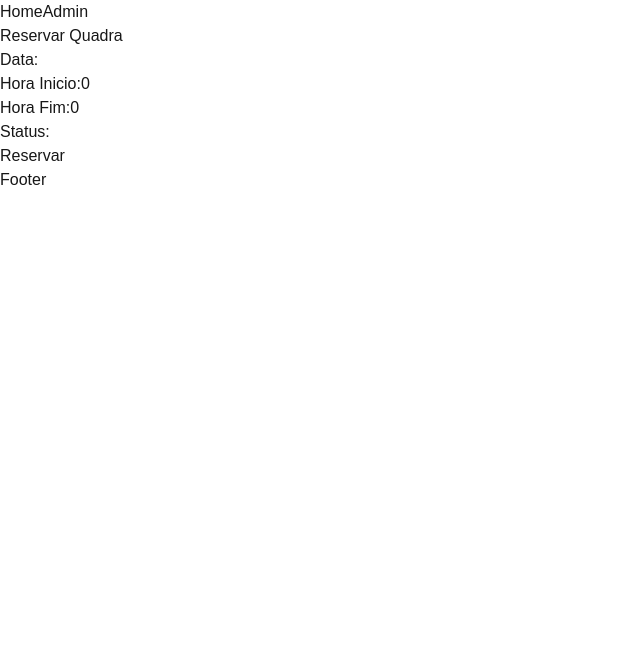
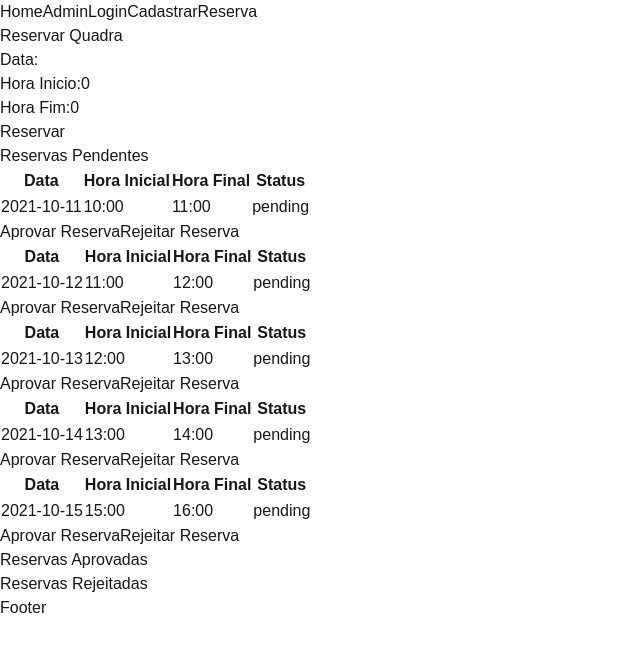
Before and after one commit to Venialee/gerenciador-de-quadras, a Next.js app: page /reserva in a window 1280 px wide. Shown: the top 652 px of the page, without its empty margins (0-640 px from the left). Built offline with nearby package versions, Linux system fonts and the light colour scheme.

Commit message:
feat: funções de agendamento

```diff
--- a/src/@types/types.d.ts
+++ b/src/@types/types.d.ts
@@ -21,7 +21,7 @@ export interface ReservaInterface {
     //idAdmin: number,
     //idUsuario: number,
     dataReserva: string,
-    horaInicio: number,
-    horaFim: number,
+    horaInicio: string,
+    horaFim: string,
     status: string
 }
--- a/src/app/layout.tsx
+++ b/src/app/layout.tsx
@@ -2,6 +2,7 @@ import Header from "@/components/Header";
 import Footer from "@/components/Footer";
 
 import { UserProvider } from "@/context/UserContext";
+import { ReservaProvider } from "@/context/ReservaContext";
 
 import type { Metadata } from "next";
 import { Geist, Geist_Mono } from "next/font/google";
@@ -29,17 +30,19 @@ export default function RootLayout({
 }>) {
   return (
     <html lang="pt-br">
-      <UserProvider>
       <body
         className={`${geistSans.variable} ${geistMono.variable} antialiased`}
       >
-        <Header />
-        <main>
-          {children}
-        </main>
-        <Footer />
+        <UserProvider>
+          <ReservaProvider>
+            <Header />
+            <main>
+              {children}
+            </main>
+            <Footer />
+          </ReservaProvider>
+        </UserProvider>
       </body>
-      </UserProvider>
     </html>
   );
 }
--- a/src/app/page.tsx
+++ b/src/app/page.tsx
@@ -1,4 +1,4 @@
-import { QuadraInterface } from "@/@types/types";
+'use client'
 
 export default function Home() {
   return (
--- a/src/app/reserva/page.tsx
+++ b/src/app/reserva/page.tsx
@@ -1,37 +1,44 @@
-'use client'
+'use client';
+
+import { useState } from "react";
+import { quadra } from "../utils/quadra";
+import { ReservaInterface } from "@/@types/types";
+import { useReserva } from "@/context/ReservaContext";
 
 import Box from "@/components/Box";
 import Button from "@/components/Button";
 import GenericInput from "@/components/GenericInput";
-import { useState } from "react";
-
-import { ReservaInterface } from "@/@types/types";
+import TableList from "@/components/TableList";
 
 export default function AdminPage() {
     const [data, setData] = useState<string>("");
-    const [status, setStatus] = useState<string>("");
     const [horaInicio, setHoraInicio] = useState<number>(0);
     const [horaFim, setHoraFim] = useState<number>(0);
-    const [reservas, setReservas] = useState<ReservaInterface[]>([]);
+
+    const {
+        reservas,
+        reservasAprovadas,
+        reservasRejeitadas,
+        handleCadastrarReserva
+    } = useReserva();
 
     const handleClick = () => {
-        const reserva: ReservaInterface = {
-            idQuadra: 1,
+        const newReserva: ReservaInterface = {
+            idQuadra: quadra.idQuadra,
             idReserva: reservas.length + 1,
             dataReserva: data,
-            horaInicio: horaInicio,
-            horaFim: horaFim,
-            status: "pendente"
+            horaInicio: horaInicio.toString(),
+            horaFim: horaInicio.toString(),
+            status: "pending"
         }
-        setReservas((prev) => [...prev, reserva]);
-        console.log("Quadras cadastradas:", [...reservas, reserva]);
+        handleCadastrarReserva(newReserva);
+        console.log("Quadras cadastradas:", [...reservas, newReserva]);
         resetFileds();
     }
 
     const resetFileds = () => {
         setHoraFim(0);
         setHoraInicio(0);
-        setStatus("");
         setData("");
     }
 
@@ -42,9 +49,22 @@ export default function AdminPage() {
                 <GenericInput type="text" label="Data" value={data} onChange={setData} />
                 <GenericInput type="number" label="Hora Inicio" value={horaInicio} onChange={setHoraInicio} />
                 <GenericInput type="number" label="Hora Fim" value={horaFim} onChange={setHoraFim} />
-            <GenericInput type="text" label="Status" value={status} onChange={setStatus} />
                 <Button content="Reservar" onClick={() => handleClick()} />
             </Box>
+            <div className="flex flex-row">
+                <div>
+                    <h2>Reservas Pendentes</h2>
+                    <TableList tables={reservas.map(reserva => ({ reserva }))} />
+                </div>
+                <div>
+                    <h2>Reservas Aprovadas</h2>
+                    <TableList tables={reservasAprovadas.map(reserva => ({ reserva }))} />
+                </div>
+                <div>
+                    <h2>Reservas Rejeitadas</h2>
+                    <TableList tables={reservasRejeitadas.map(reserva => ({ reserva }))} />
+                </div>
+            </div>
         </>
     )
 }
--- a/src/components/Button.tsx
+++ b/src/components/Button.tsx
@@ -7,7 +7,7 @@ interface ButtonProps {
 export default function Button({ content, variation = "green", onClick }: ButtonProps) {
     return (
         <button
-            className={`p-[0.4rem] rounded-lg text-white ${variation === "red" ? "bg-red-600 hover:bg-red-700" : "bg-green-600 hover:bg-green-700"}`}
+            className={`py-2 px-4 rounded-lg text-white ${variation === "red" ? "bg-red-600 hover:bg-red-700" : "bg-green-600 hover:bg-green-700"}`}
             onClick={onClick}>
             {content}
         </button>
--- a/src/components/Header.tsx
+++ b/src/components/Header.tsx
@@ -7,6 +7,9 @@ export default function Header() {
         <header>
             <Link href="/">Home</Link>
             <Link href="/admin">Admin</Link>
+            <Link href="/login">Login</Link>
+            <Link href="/cadastrar">Cadastrar</Link>
+            <Link href="/reserva">Reserva</Link>
         </header>
     )
 }
--- /dev/null
+++ b/src/components/Table.tsx
@@ -0,0 +1,51 @@
+import { ReservaInterface } from "@/@types/types";
+import Button from "./Button";
+import { useReserva } from "@/context/ReservaContext";
+
+export interface TableProps {
+    reserva: ReservaInterface
+}
+
+export default function Table({ reserva }: TableProps) {
+    const { handleAprovarReserva, handleRejeitarReserva, handleDeleteReserva } = useReserva();
+
+    const showButton = () => {
+        if (reserva.status === "approved") {
+            return <Button content="Cancelar" variation="red" onClick={() => handleRejeitarReserva(reserva)} />
+        } else if (reserva.status === "canceled") {
+            return <Button content="Deletar" variation="red" onClick={() => handleDeleteReserva(reserva)} />
+        }
+        else return (
+            <>
+                <Button content="Aprovar Reserva" onClick={() => handleAprovarReserva(reserva)} />
+                <Button content="Rejeitar Reserva" variation="red" onClick={() => handleRejeitarReserva(reserva)} />
+            </>
+        )
+    }
+
+    return (
+        <div className="w-auto flex flex-col items-center m-8">
+            <table className="border-collapse border border-gray-400 m-2">
+                <thead>
+                    <tr>
+                        <th className="border border-gray-400 p-2">Data</th>
+                        <th className="border border-gray-400 p-2">Hora Inicial</th>
+                        <th className="border border-gray-400 p-2">Hora Final</th>
+                        <th className="border border-gray-400 p-2">Status</th>
+                    </tr>
+                </thead>
+                <tbody>
+                    <tr>
+                        <td className="border border-gray-400 p-2">{reserva.dataReserva}</td>
+                        <td className="border border-gray-400 p-2">{reserva.horaInicio}</td>
+                        <td className="border border-gray-400 p-2">{reserva.horaFim}</td>
+                        <td className="border border-gray-400 p-2">{reserva.status}</td>
+                    </tr>
+                </tbody>
+            </table>
+            <div className="justify-between w-full flex max-w-[371px]">
+                {showButton()}
+            </div>
+        </div>
+    );
+}
--- /dev/null
+++ b/src/components/TableList.tsx
@@ -0,0 +1,18 @@
+'use client'
+
+import { TableProps } from "./Table";
+import Table from "./Table";
+
+interface TableListProps {
+    tables: TableProps[];
+}
+
+export default function TableList({ tables }: TableListProps) {
+    return (
+        <>
+            {tables.map((table: TableProps, index: number) => (
+                <Table key={index} reserva={table.reserva} />
+            ))}
+        </>
+    );
+}
--- /dev/null
+++ b/src/context/ReservaContext.tsx
@@ -0,0 +1,146 @@
+'use client';
+
+import { createContext, useState, useContext, ReactNode } from "react";
+import { ReservaInterface } from "@/@types/types";
+import { quadra } from "@/app/utils/quadra";
+
+interface ReservaContextType {
+    reservas: ReservaInterface[];
+    setReservas: React.Dispatch<React.SetStateAction<ReservaInterface[]>>;
+    reservasAprovadas: ReservaInterface[];
+    setReservasAprovadas: React.Dispatch<React.SetStateAction<ReservaInterface[]>>;
+    reservasRejeitadas: ReservaInterface[];
+    setReservasRejeitadas: React.Dispatch<React.SetStateAction<ReservaInterface[]>>;
+    handleCadastrarReserva: (reserva: ReservaInterface) => void;
+    handleAprovarReserva: (reserva: ReservaInterface) => void;
+    handleRejeitarReserva: (reserva: ReservaInterface) => void;
+    handleDeleteReserva: (reserva: ReservaInterface) => void;
+}
+
+const ReservaContext = createContext<ReservaContextType | undefined>(undefined);
+
+const ListaReservas: ReservaInterface[] = [
+    {
+        idQuadra: quadra.idQuadra,
+        idReserva: 1,
+        dataReserva: '2021-10-11',
+        horaInicio: '10:00',
+        horaFim: '11:00',
+        status: "pending"
+    },
+    {
+        idQuadra: quadra.idQuadra,
+        idReserva: 2,
+        dataReserva: '2021-10-12',
+        horaInicio: '11:00',
+        horaFim: '12:00',
+        status: "pending"
+    },
+    {
+        idQuadra: quadra.idQuadra,
+        idReserva: 3,
+        dataReserva: '2021-10-13',
+        horaInicio: '12:00',
+        horaFim: '13:00',
+        status: "pending"
+    },
+    {
+        idQuadra: quadra.idQuadra,
+        idReserva: 4,
+        dataReserva: '2021-10-14',
+        horaInicio: '13:00',
+        horaFim: '14:00',
+        status: "pending"
+    },
+    {
+        idQuadra: quadra.idQuadra,
+        idReserva: 5,
+        dataReserva: '2021-10-15',
+        horaInicio: '15:00',
+        horaFim: '16:00',
+        status: "pending"
+    },
+]
+
+//provider
+export function ReservaProvider({ children }: { children: ReactNode }) {
+    const [reservas, setReservas] = useState<ReservaInterface[]>([...ListaReservas]);
+    const [reservasAprovadas, setReservasAprovadas] = useState<ReservaInterface[]>([]);
+    const [reservasRejeitadas, setReservasRejeitadas] = useState<ReservaInterface[]>([]);
+
+    const handleCadastrarReserva = (reserva: ReservaInterface) => {
+        if (Object.values(reserva).every(value => value !== "" && value !== '0' && value !== null)) {
+            setReservas((prev) => [...prev, reserva])
+        }
+        else console.log("Preencha todos os campos");
+    }
+
+    const handleAprovarReserva = (reserva: ReservaInterface) => {
+        const isAlreadyApproved = reservasAprovadas.some(r => r.idReserva === reserva.idReserva);
+        if (!isAlreadyApproved) {
+            const reservaAprovada = { ...reserva, status: "approved" };
+
+            setReservas((prev) => prev.filter(r => r.idReserva !== reserva.idReserva));
+            setReservasAprovadas((prev) => [...prev, reservaAprovada]);
+
+            console.log("Reserva aprovada:", reservaAprovada);
+        }
+    };
+
+    const handleRejeitarReserva = (reserva: ReservaInterface) => {
+        const isAlreadyRejected = reservasRejeitadas.some(r => r.idReserva === reserva.idReserva);
+        if (!isAlreadyRejected) {
+            const reservaRejeitada = { ...reserva, status: "canceled" };
+
+            // Remove a reserva do array de reservas aprovadas
+            setReservasAprovadas((prev) => prev.filter(r => r.idReserva !== reserva.idReserva));
+
+            // Remove a reserva do array de reservas pendentes (se ainda estiver lá)
+            setReservas((prev) => prev.filter(r => r.idReserva !== reserva.idReserva));
+
+            // Adiciona a reserva ao array de rejeitadas
+            setReservasRejeitadas((prev) => [...prev, reservaRejeitada]);
+
+            console.log("Reserva rejeitada:", reservaRejeitada);
+        }
+    };
+
+
+    const handleDeleteReserva = (reserva: ReservaInterface) => {
+        setReservasRejeitadas((prev) => prev.filter(r => r.idReserva !== reserva.idReserva));
+    }
+
+    // const handleChangeStatus = (wantedReserva: ReservaInterface, status: string) => {
+    //     reservas.map((reserva) => {
+    //         if (reserva.idReserva === wantedReserva.idReserva) {
+    //             return { ...reserva, status: status }
+    //         }
+    //         return reserva;
+    //     })
+    //     setReservas(reservas);
+    // }
+
+    return (
+        <ReservaContext.Provider value={{
+            reservas,
+            setReservas,
+            reservasAprovadas,
+            setReservasAprovadas,
+            handleCadastrarReserva,
+            handleAprovarReserva,
+            handleRejeitarReserva,
+            reservasRejeitadas,
+            setReservasRejeitadas,
+            handleDeleteReserva
+        }}>
+            {children}
+        </ReservaContext.Provider>
+    );
+}
+
+//hook
+export function useReserva() {
+    const context = useContext(ReservaContext);
+    if (!context) throw new Error("useReserva deve ser usado com ReservaProvider");
+    return context;
+}
--- a/src/context/UserContext.tsx
+++ b/src/context/UserContext.tsx
@@ -45,6 +45,7 @@ export const UserProvider: React.FC<{ children: ReactNode }> = ({ children }) =>
         const user = users.find((user) => user.email === email && user.senha === senha);
         if (user) {
             setCurrentUser(user);
+            console.log(user);
         }
         else console.log("Usuário não encontrado");
     };
@@ -70,7 +71,7 @@ export const UserProvider: React.FC<{ children: ReactNode }> = ({ children }) =>
 export const useUsers = () => {
     const context = useContext(UserContext);
     if (!context) {
-      throw new Error('Usuários devem ser gerenciados com o UserProvider');
+        throw new Error('Usuários devem ser gerenciados com o UserProvider');
     }
     return context;
 };
```
Also changed, not shown: src/app/utils/quadra.tsx (renamed from src/app/utils/campis.tsx, +1 -7 lines). Lines whose indentation alone changed are shown as unchanged.
